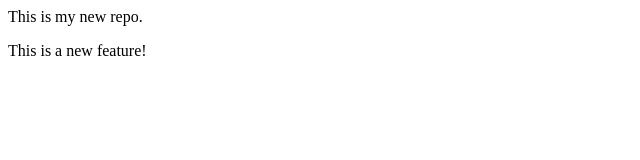
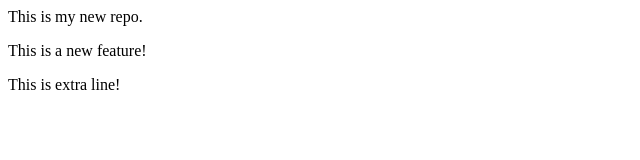
Before and after one commit to Amangithub2003/Localrepo, a plain HTML site: page index.html in a window 1280 px wide. Shown: the whole page, without its empty margins (0-640 px from the left). Drawn offline with Linux system fonts and the light colour scheme.

Commit message:
Added new line

```diff
--- a/index.html
+++ b/index.html
@@ -1,2 +1,3 @@
 <p>This is my new repo.</p>
 <p>This is a new feature!</p>
+<p>This is extra line!</p>
```
